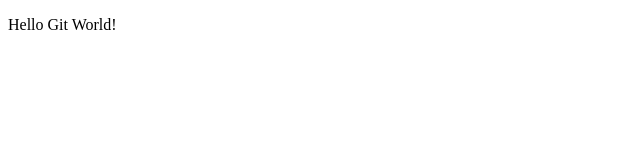
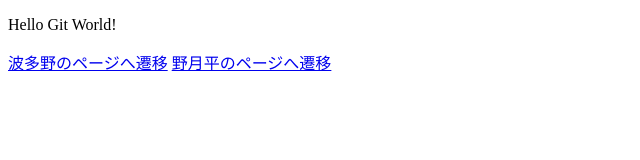
Before and after one commit to PlasticPlactice/pair_task, a plain HTML site: page index.html in a window 1280 px wide. Shown: the whole page, without its empty margins (0-640 px from the left). Drawn offline with Linux system fonts and the light colour scheme.

Commit message:
index.html

```diff
--- a/index.html
+++ b/index.html
@@ -8,7 +8,8 @@
 <body>
     <p>
     Hello Git World!
-
     </p>
+    <a href="profile_A.html">波多野のページへ遷移</a>
+    <a href="profile_B.html">野月平のページへ遷移</a>
 </body>
 </html>
```
